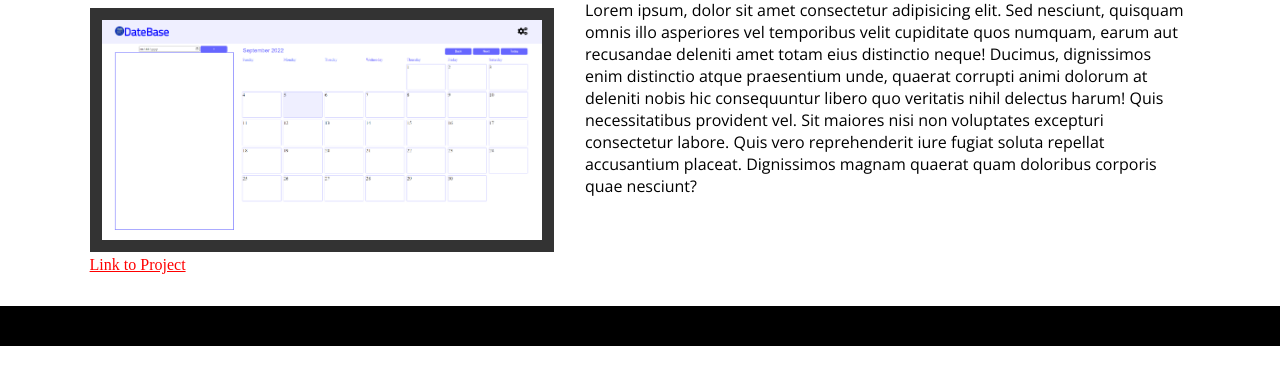
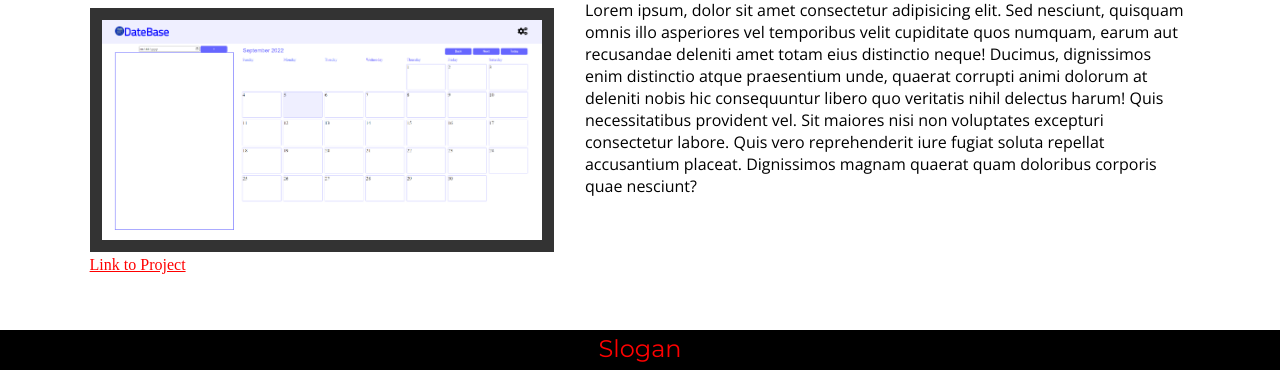
Before and after one commit to RPI-ITWS/ITWS2110-F22-StealthDragons, a PHP site: page / in a window 1280 px wide. Shown: the part 1662-2032 px from the top of the page. Before the commit the page ends 2008 px from the top, so only its background shows below. Run offline with PHP 8.4, Linux system fonts and the light colour scheme.

Commit message:
Slogan spot

```diff
--- a/index.html
+++ b/index.html
@@ -170,7 +170,7 @@
             </div>
         </div>
     </section>
-    <footer id="footer"></footer>
+    <footer id="footer"><p class="group-slogan">Slogan</p></footer>
 </body>
 
 </html>
--- a/style.css
+++ b/style.css
@@ -109,7 +109,7 @@ body {
     cursor: pointer;
 }
 
-/* CSS for pigctures*/
+/* CSS for pictures*/
 
 #group-intro,#group-projects {
     padding-bottom: var(--margin-b);
@@ -199,6 +199,13 @@ body {
     width: 100%;
     height: 5vh;
 }
+.group-slogan{
+    color: var(--SD-Red);
+    font-family: var(--title-font);
+    font-size: var(--fs-head);
+    text-align: center;
+    padding: 0.5vh;
+}
 
 
 /*media queries for changing screen sizes*/
```
